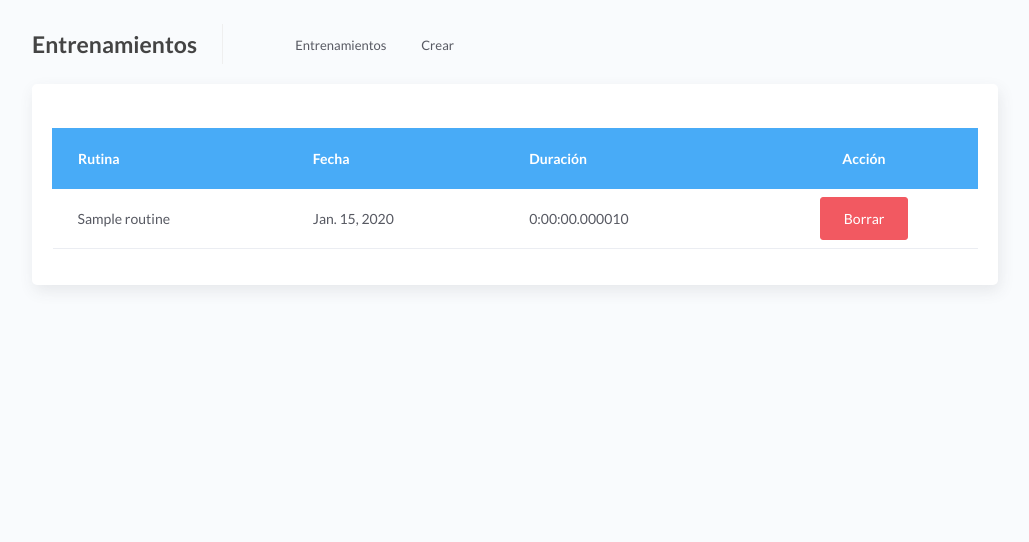
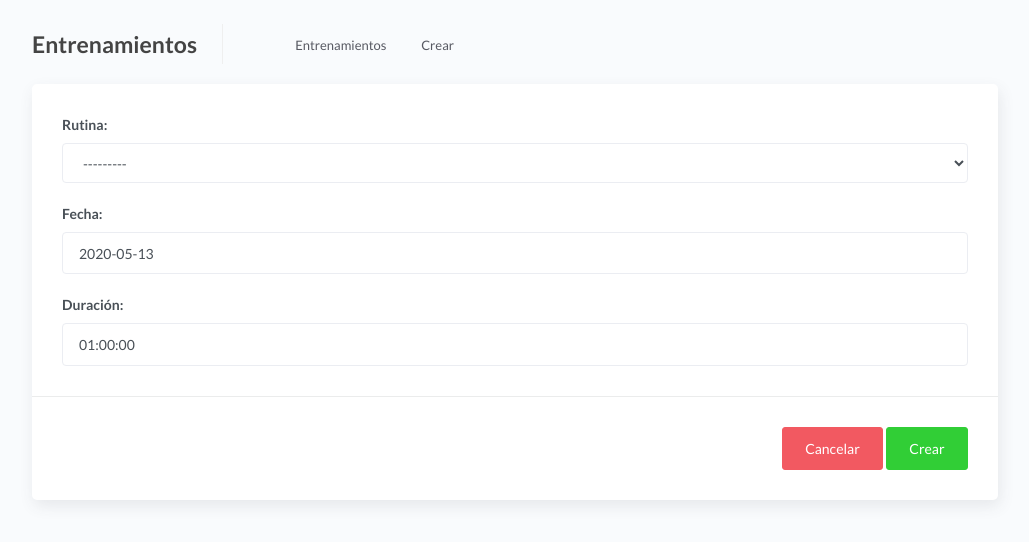
Before and after one commit to nicolasdimarco/training-tracker, a Django app: template training/templates/training_create.html in a window 1280 px wide. Shown: the top 542 px of the page, without its empty margins (250-1279 px from the left). Run offline with Django 3.2, Linux system fonts and the light colour scheme; the template is opened without the code that fills it: values that come from a table or form of the project are taken from there, others are empty; tables that the repository leaves empty hold one stand-in row (values such as "Sample post"); some libraries are stand-ins or nearby versions; some web fonts are replaced.

Commit message:
basic creation of training added

```diff
--- a/training/templates/training_create.html
+++ b/training/templates/training_create.html
@@ -26,32 +26,35 @@
             </ul>
         </div>
         <div class="row">
-            <div class="col-md-12">
-                <div class="card">
-                    <div class="card-body">
-                        <table class="table table-head-bg-info mt-4">
-                            <thead>
-                                <tr>
-                                    <th scope="col">Rutina</th>
-                                    <th scope="col">Fecha</th>
-                                    <th scope="col">Duración</th>
-                                    <th scope="col" class="text-center">Acción</th>
-                                </tr>
-                            </thead>
-                            <tbody>
-                                {% for training  in trainings %}
-                                    <tr>
-                                        <td>{{training.routine.name}}</td>
-                                        <td>{{training.date}}</td>
-                                        <td>{{training.duration}}</td>
-                                        <td class="text-center"><a href="{% url 'training_delete' training.id %}" class="btn btn-danger">Borrar</a></td>
-                                    </tr>
-                                {% endfor %}
-                            </tbody>
-                        </table>
+                <form method="post" action="{% url 'training_create' %}" class="col-md-12">
+                    <div class="card">
+                        <div class="card-body">
+                            <div class="row">
+                                {% csrf_token %}
+                                <div class="col-md-12 col-lg-12">
+                                    <div class="form-group">
+                                        {{ form.routine.label_tag }}
+                                        {{ form.routine }}
+                                    </div>
+                                    <div class="form-group">
+                                        {{ form.date.label_tag }}
+                                        {{ form.date }}
+                                    </div>
+                                    <div class="form-group">
+                                        {{ form.duration.label_tag }}
+                                        {{ form.duration }}
+                                    </div>
+                                </div>
+                            </div>
+                        </div>
+                        <div class="card-action float-right">
+                            <div class="float-right">
+                                <a href="{% url 'training_list' %}" class="btn btn-danger">Cancelar</a>
+                                <button type="submit" class="btn btn-success">Crear</button>
+                            </div>
+                        </div>
                     </div>
-                </div>
-            </div>
+                </form>
         </div>
     </div>
 
--- a/training/templates/training_list.html
+++ b/training/templates/training_list.html
@@ -25,7 +25,7 @@
                     <div class="card-body">
                         <div class="row">
                             <div class="col-md-12 float-right">
-                                <a href="{% url 'training_list' %}" class="btn btn-success float-right"><i class="fas fa-swimmer"></i>  Entrenar</a>
+                                <a href="{% url 'training_create' %}" class="btn btn-success float-right"><i class="fas fa-swimmer"></i>  Entrenar</a>
                             </div>
                         </div>
                         <table class="table table-head-bg-info mt-4">
--- a/training/views.py
+++ b/training/views.py
@@ -1,7 +1,25 @@
+import datetime
 from django.contrib.auth.decorators import login_required
 from django.shortcuts import render, redirect
+from django.forms import ModelForm
+from django import forms
+from routine.models import Routine
+from training.models import Training
 
-from training.models import Training
+
+class TrainingForm(ModelForm):
+    routine = forms.ModelChoiceField(label='Rutina', queryset=Routine.objects.all())
+    date = forms.DateField(label='Fecha', initial=datetime.date.today)
+    duration = forms.DurationField(label='Duración', initial="01:00:00")
+
+    def __init__(self, *args, **kwargs):
+        super(TrainingForm, self).__init__(*args, **kwargs)
+        for visible in self.visible_fields():
+            visible.field.widget.attrs['class'] = 'form-control'
+
+    class Meta:
+        model = Training
+        fields = ['routine', 'date', 'duration']
 
 
 @login_required
@@ -11,17 +29,20 @@
 
 @login_required
 def training_list(request):
-    trainings = Training.objects.filter(user=request.user)
+    trainings = Training.objects.filter(user=request.user).order_by('-date', 'duration')
     return render(request, 'training_list.html', {'trainings': trainings})
 
 
 @login_required
 def training_create(request):
     if request.method == 'POST':
-        pass
-    else:
-        pass
-    return render(request, 'training_create.html', {'trainings': trainings})
+        form = TrainingForm(request.POST)
+        if form.is_valid():
+            training = form.save(commit=False)
+            training.user = request.user
+            training.save()
+            return redirect("/training")
+    return render(request, 'training_create.html', {'form': TrainingForm()})
 
 
 @login_required
```
